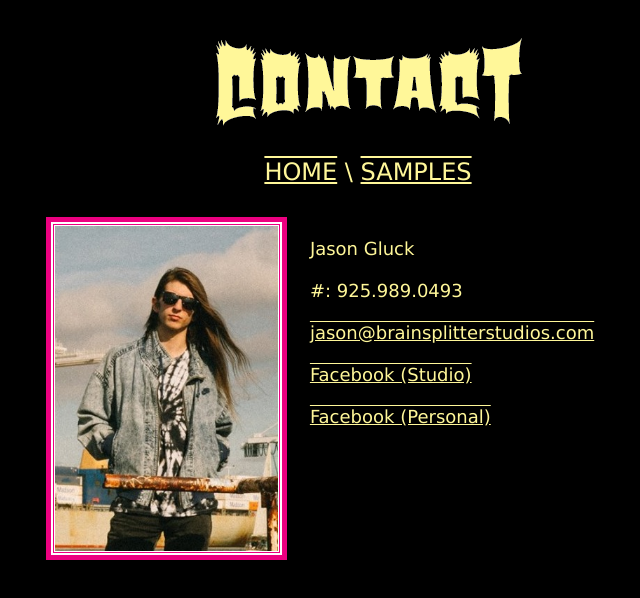
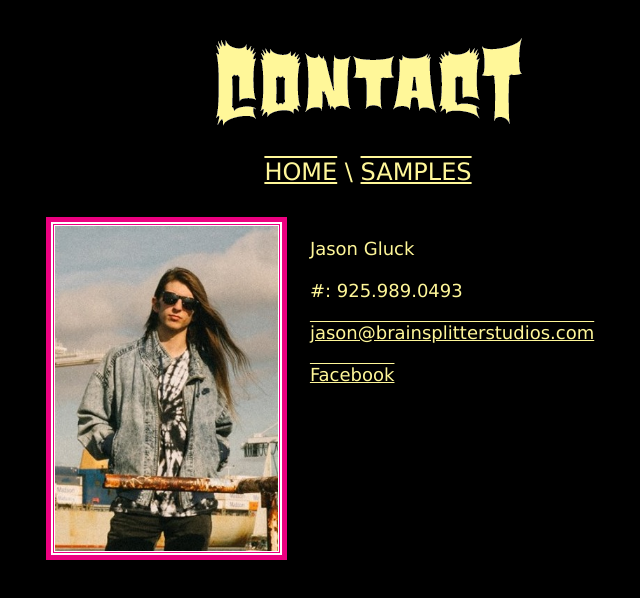
Before and after one commit to brainsplitterstudios/web, a plain HTML site: page contact.html in a window 1280 px wide. Shown: the whole page, without its empty margins (272-912 px from the left). Drawn offline with Linux system fonts and the light colour scheme.

Commit message:
Update contact.html

```diff
--- a/contact.html
+++ b/contact.html
@@ -11,5 +11,5 @@ A:hover{color:EC0080;text-decoration:underline overline}
 <a href="samples.html">SAMPLES</a><BR><BR>
 <table width=650>
 <tr><td><table align=left border=5 bgcolor=FFFFFF bordercolor=EC0080><tr><td><img src="morbid.jpg" width=223></tr></td></table><font size=4 color=FFF799 face=verdana><BR>
-&nbsp;&nbsp;&nbsp;&nbsp;Jason Gluck<BR><BR>&nbsp;&nbsp;&nbsp;&nbsp;#: 925.989.0493<BR><BR>&nbsp;&nbsp;&nbsp;&nbsp;<a href="mailto:jason@brainsplitterstudios.com" target="_top">jason@brainsplitterstudios.com</a><BR><BR>&nbsp;&nbsp;&nbsp;&nbsp;<a href="http://www.facebook.com/BrainsplitterStudios" target="new">Facebook (Studio)</a><BR><BR>&nbsp;&nbsp;&nbsp;&nbsp;<a href="http://www.facebook.com/jason.gluck" target="new">Facebook (Personal)</a><BR><BR>
+&nbsp;&nbsp;&nbsp;&nbsp;Jason Gluck<BR><BR>&nbsp;&nbsp;&nbsp;&nbsp;#: 925.989.0493<BR><BR>&nbsp;&nbsp;&nbsp;&nbsp;<a href="mailto:jason@brainsplitterstudios.com" target="_top">jason@brainsplitterstudios.com</a><BR><BR>&nbsp;&nbsp;&nbsp;&nbsp;<a href="http://www.facebook.com/jason.gluck" target="new">Facebook</a><BR><BR>
 </tr></td></table>
```
